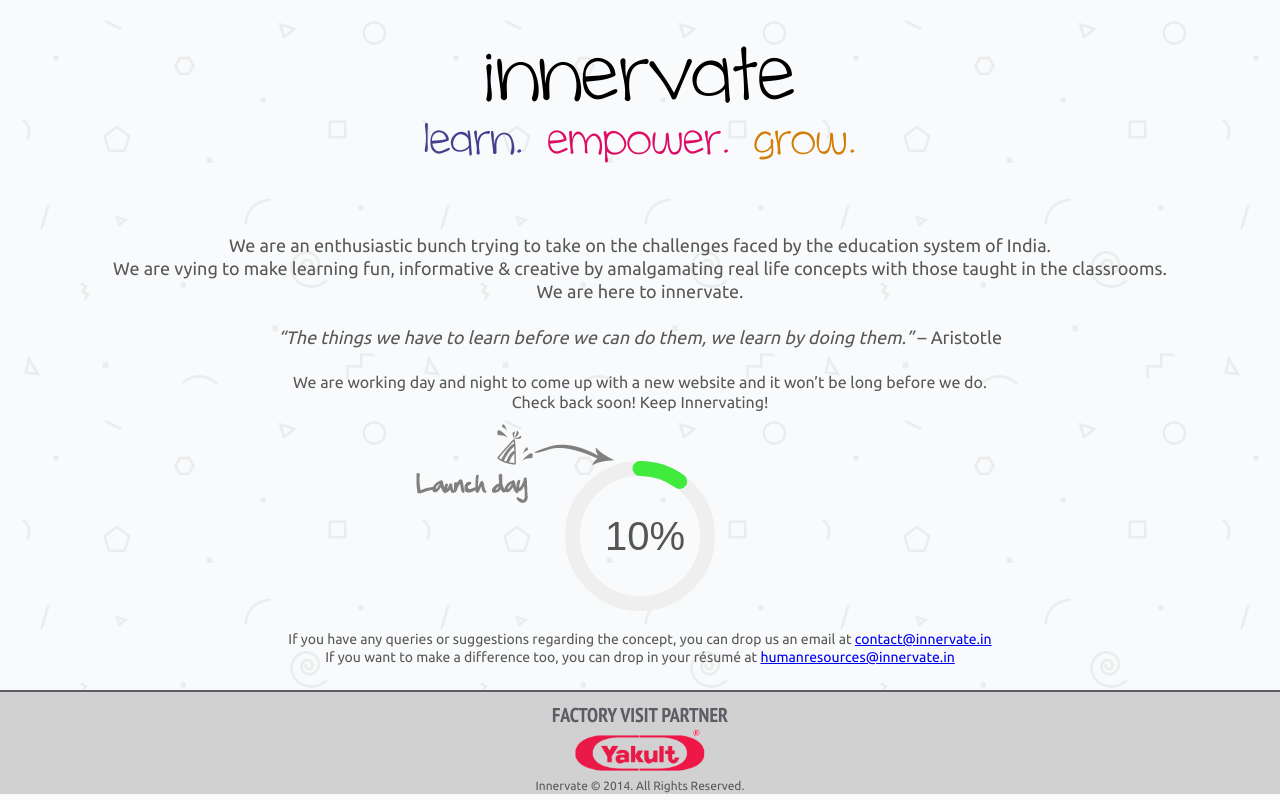
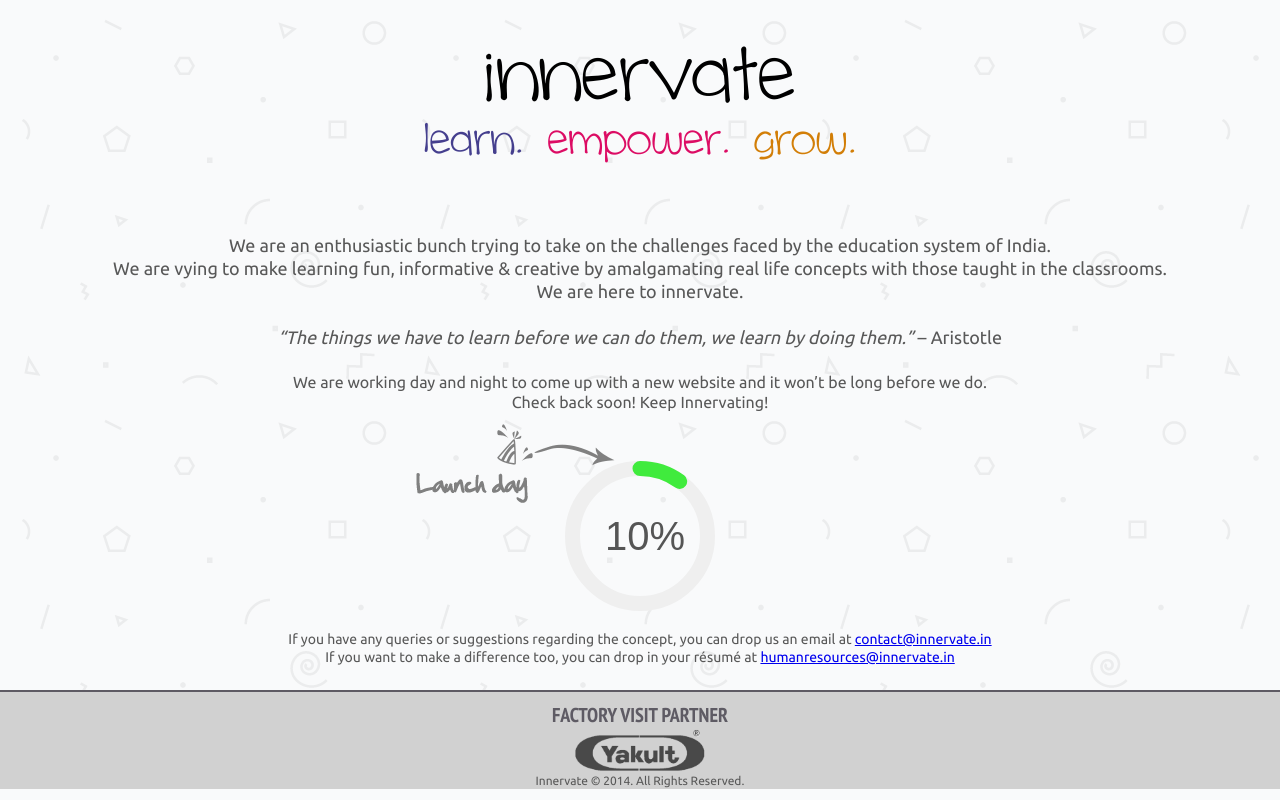
Before and after one commit to ViditTiwari/innervate, a plain HTML site: page index.html in a window 1280 px wide. Drawn offline with Linux system fonts and the light colour scheme.

Commit message:
logo-colour-animation

```diff
--- a/index.html
+++ b/index.html
@@ -156,7 +156,7 @@ p{  margin-top: 2px;
 
 	padding-top: 10px;
 	font:bold 20px 'PT Sans Narrow', sans-serif;
-	height: 75px;
+	height: 70px;
 	color:#5e5b64;
 
 
@@ -167,6 +167,7 @@ p{  margin-top: 2px;
 }
 
 
+
 .logo1{
 
   margin-bottom: 10px;
@@ -174,7 +175,38 @@ p{  margin-top: 2px;
   vertical-align: middle;
   height:50px;
   width:132px;
+
+  	-webkit-filter: grayscale(0);
+			-moz-filter: grayscale(0);
+			-ms-filter: grayscale(0);
+			filter: grayscale(0);
+
+			-webkit-transition-property: -webkit-filter;
+			-webkit-transition-duration: 2s;
+
+			-moz-transition-property: -moz-filter;
+			-moz-transition-duration: 2s;
+
+			-ms-transition-property: -ms-filter;
+			-ms-transition-duration: 2s;
+
+			transition-property: all;
+			transition-duration: 2s;
+
+
 }
+
+	.bw {
+			-webkit-filter: grayscale(1) !important;
+			-moz-filter: grayscale(1) !important;
+			-ms-filter: grayscale(1) !important;
+			filter: grayscale(1) !important;
+
+		}
+
+
+
+
 p.inline {
     display: inline;
 }
@@ -362,7 +394,8 @@ input {
 
 <div class="footer2"><div>FACTORY VISIT PARTNER</div>
 
-					<img class = "logo1" src="images/yakult.png" alt="yakult-logo"/></div>
+					<img id="animateImage" class = "logo1" src="images/yakult.png" alt="yakult-logo"/>
+				</div>
 
 
 <div class="footer1 gray">
@@ -417,6 +450,19 @@ var drawCircle = function(color, lineWidth, percent) {
 drawCircle('#efefef', options.lineWidth, 100 / 100);
 drawCircle('#40EB3D', options.lineWidth, options.percent / 100);
 
+
+		setInterval(function() {
+			var image = document.getElementById("animateImage");
+			var klass = "logo1";
+
+			if(image.className == klass) {
+				image.className = "bw " + klass;
+			}
+			else {
+				image.className = klass;
+			}
+		}, 3000);
+
 </script>
 
 
```
